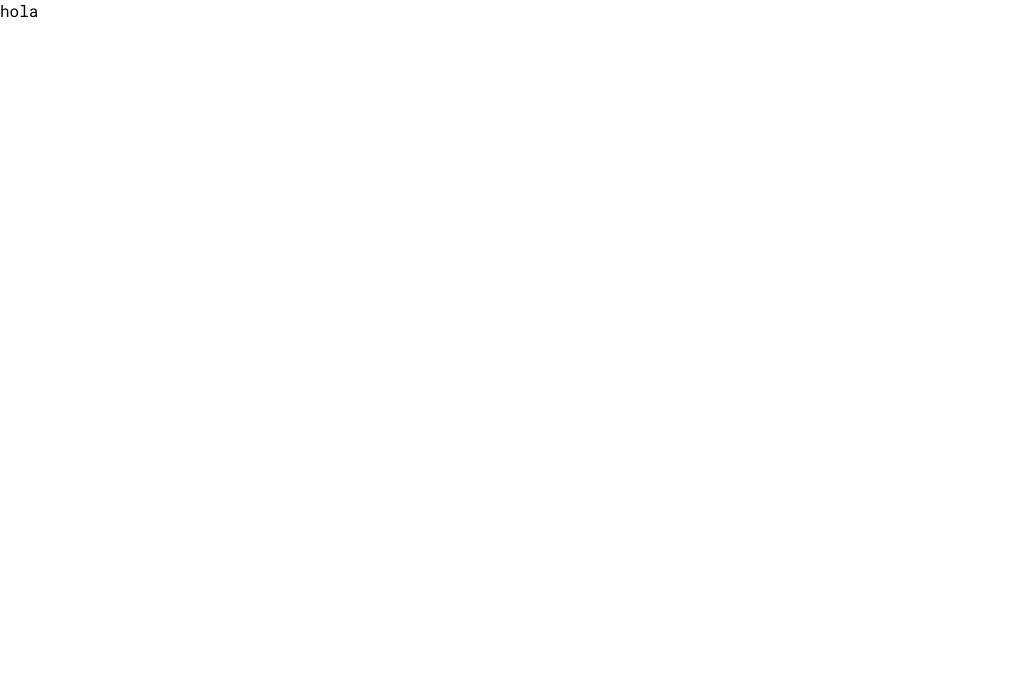
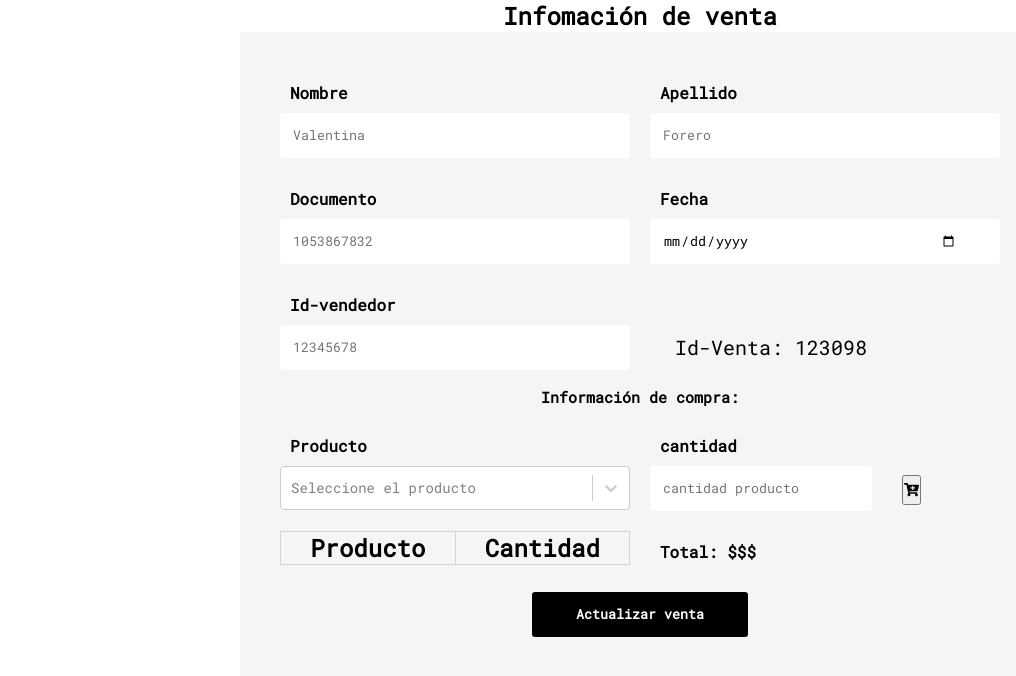
Before and after one commit to ValentinaForeroConde/ProTic, a React (Create React App) app: page /actualizarVentas in a window 1280 px wide. Shown: the top 676 px of the page, without its empty margins (0-1016 px from the left). Built offline with nearby package versions, Linux system fonts and the light colour scheme.

Commit message:
Se modifica pagina de actualizar ventas

```diff
--- a/src/elements/Formularios.jsx
+++ b/src/elements/Formularios.jsx
@@ -163,6 +163,12 @@ const Carrito = styled.button`
     height: 30px;
     margin: 50px 0px 0px 30px  ;
 `;
+
+const LabelVenta = styled.label`
+    font-size: 20px;
+    margin: 50px 0px 0px 25px;
+`;
+
 export {Formulario,
     Label,
     GrupoInput,
@@ -177,4 +183,5 @@ export {Formulario,
     Etiqueta,
     ContCarrito,
     Carrito,
+    LabelVenta
 };
--- a/src/pages/ActualizarVentas.jsx
+++ b/src/pages/ActualizarVentas.jsx
@@ -1,11 +1,169 @@
-import React from 'react'
+import React, { useEffect, useState } from 'react';
+import Input from 'components/Input';
+import {Formulario, Etiqueta, ContCarrito, Carrito, Label, LabelVenta} from 'elements/Formularios';
+import Expresiones from 'components/Expresiones';
+import BotonCentrado from 'components/BotonCentrado';
+import AlertaError from 'components/AlertaError';
+import Selects from 'components/Selects';
+import {Table, TableHead, TableData, TableDataGrey, Boton, ContenedorBotonCentrado} from 'elements/Listas';
+import { FontAwesomeIcon } from '@fortawesome/react-fontawesome';
+import {faCartPlus} from '@fortawesome/free-solid-svg-icons';
+
 
 const ActualizarVentas = () => {
+    const [nombre, cambiarNombre] = useState({campo:'', valido: null});
+    const [apellido, cambiarApellido] = useState({campo:'', valido: null});
+    const [documento, cambiarDocumento] = useState({campo:'', valido: null});
+    const [idVendedor, cambiarIdVendedor] = useState({campo:'', valido: null});
+    const [fecha, cambiarFecha] = useState({campo:'', valido: null});
+    const [tipoProducto, cambiarTipoProducto] = useState({campo:'', valido: null});
+    const [cantidadProducto, cambiarCantidadProducto] = useState({campo:'', valido: null});
+    const [formularioValido, cambiarFormularioValido] = useState(null);
+    const [listaProdutos, cambiarListaProducto] = useState([]);
+
+    const productoOpciones = [
+      {value:'comida cachorros', label: 'Comida cachorros'},
+      {value:'comida adultos', label: 'Comida adultos'},
+      {value:'comida seca', label: 'Comida seca'},
+      {value:'comida humeda', label: 'Comida humeda'},
+      {value:'comida razasGrandes', label: 'Comida razas grandes'}
+    ];
+    const agregarProducto = ()=>{
+        cambiarListaProducto([...listaProdutos, tipoProducto]);
+        console.log(tipoProducto);
+    }
+    const onSubmitForm = (e) =>{
+        e.preventDefault();
+        if (
+            nombre.valido === 'true' &&
+            apellido.valido === 'true' &&
+            documento.valido === 'true' &&
+            idVendedor.valido === 'true' &&
+            fecha.valido === 'true' &&
+            tipoProducto.valido === 'true' &&
+            cantidadProducto.valido === 'true'
+            ){
+                cambiarFormularioValido(true);
+                cambiarNombre({campo: '', valido:''});
+                cambiarApellido({campo: '', valido:''});
+                cambiarDocumento({campo: '', valido:''});
+                cambiarIdVendedor({campo: '', valido:''});
+                cambiarFecha({campo: '', valido:''});
+                cambiarTipoProducto({campo: '', valido:''})
+                cambiarCantidadProducto({campo: '', valido:''});
+                // hacer envios a apis base de datos
+            }else{
+                cambiarFormularioValido(false);
+            }
+        }
     return (
-        <div>
-            hola
-        </div>
+        <main>
+            <h2 className="tituloGestionVentas">Infomación de venta</h2>
+            <Formulario className = "guiGestionUsuarios" onSubmit = {onSubmitForm}>
+                <Input
+                    user = "Nombre"
+                    placeholdercont = "Valentina"
+                    tipo = "text"
+                    lenyenda = "El nombre solo admite letras"
+                    expresionRegular = {Expresiones.nombre}
+                    name = "nombre"
+                    estado = {nombre}
+                    cambiarEstado = {cambiarNombre}
+                 />
+                 <Input
+                    user = "Apellido"
+                    placeholdercont = "Forero"
+                    tipo = "text"
+                    lenyenda = "El apellido solo admite letras"
+                    expresionRegular = {Expresiones.nombre}
+                    name = "apellido"
+                    estado = {apellido}
+                    cambiarEstado = {cambiarApellido}
+                 />
+                 <Input
+                    user = "Documento"
+                    placeholdercont = "1053867832"
+                    tipo = "number"
+                    lenyenda = "El Documento solo admite numeros"
+                    expresionRegular = {Expresiones.telefono}
+                    name = "documento"
+                    estado = {documento}
+                    cambiarEstado = {cambiarDocumento}
+                 />
+                 <Input
+                    estado={fecha}
+                    cambiarEstado={cambiarFecha}
+                    tipo="date"
+                    user="Fecha"
+                    name="fecha"
+                    lenyenda= "Indique una fecha"
+                    expresionRegular={Expresiones.fechas}
+
+                />
+                 <Input
+                    user = "Id-vendedor"
+                    placeholdercont = "12345678"
+                    tipo = "number"
+                    lenyenda = "El Id solo admite numeros"
+                    expresionRegular = {Expresiones.telefono}
+                    name = "idVendedor"
+                    estado = {idVendedor}
+                    cambiarEstado = {cambiarIdVendedor}
+                 />
+                 <LabelVenta> Id-Venta: 123098 </LabelVenta>
+                 <Etiqueta>Información de compra: </Etiqueta>
+                  <Selects
+                    user = "Producto"
+                    placeholdercont = "Seleccione el producto"
+                    tipo = "text"
+                    lenyenda = "Seleccione un producto"
+                    expresionRegular = {Expresiones.nombre}
+                    name = "tipoProducto"
+                    estado = {tipoProducto}
+                    cambiarEstado = {cambiarTipoProducto}
+                    opciones = {productoOpciones}
+                  />
+                  <ContCarrito>
+                    <Input
+                      user = "cantidad"
+                      placeholdercont = "cantidad producto"
+                      tipo = "number"
+                      lenyenda = "Solo ingrese numeros para asignar una cantidad al producto"
+                      expresionRegular = {Expresiones.cantidad}
+                      name = "cantidadProducto"
+                      estado = {cantidadProducto}
+                      cambiarEstado = {cambiarCantidadProducto}
+                    />
+                    <Carrito type="button" onClick={()=>{agregarProducto();}}><FontAwesomeIcon icon={faCartPlus}/></Carrito>
+                  </ContCarrito>
+                  <Table>
+                      <TableHead>
+                        <tr>
+                          <TableData>Producto</TableData>
+                          <TableData>Cantidad</TableData>
+                        </tr>
+                      </TableHead>
+                      <tbody>
+                        {listaProdutos.map((tipoProducto) => {
+                          return (
+                            <tr >
+                              <TableData>{tipoProducto.campo.value}</TableData>
+                              <TableData>2</TableData>
+                            </tr>
+                          );
+                        })}
+                      </tbody>
+                </Table>
+                <Label>Total: $$$</Label>
+                {formularioValido === false  && <AlertaError/>}
+                <BotonCentrado
+                    nombreBoton = "Actualizar venta"
+                    mensajeBoton = "Venta actualizada exitosamente"
+                    formularioValido = {formularioValido}
+                />
+            </Formulario>
+
+        </main>
     )
 }
-
 export default ActualizarVentas
--- a/src/pages/Ventas.jsx
+++ b/src/pages/Ventas.jsx
@@ -15,10 +15,10 @@ const ventasBackend = [
     {
         nombreCliente: 'Valentina',
         ApellidoCliente: 'Forero',
-        documento: 102325246,
+        documento: 1053867832,
         fecha: '2021/09/28',
-        idVenta: 123456,
-        idVendedor: 1053867832,
+        idVenta: 123098,
+        idVendedor: 12345678,
         cantidadProducto: 1,
         idProducto: 12342
     },
```
